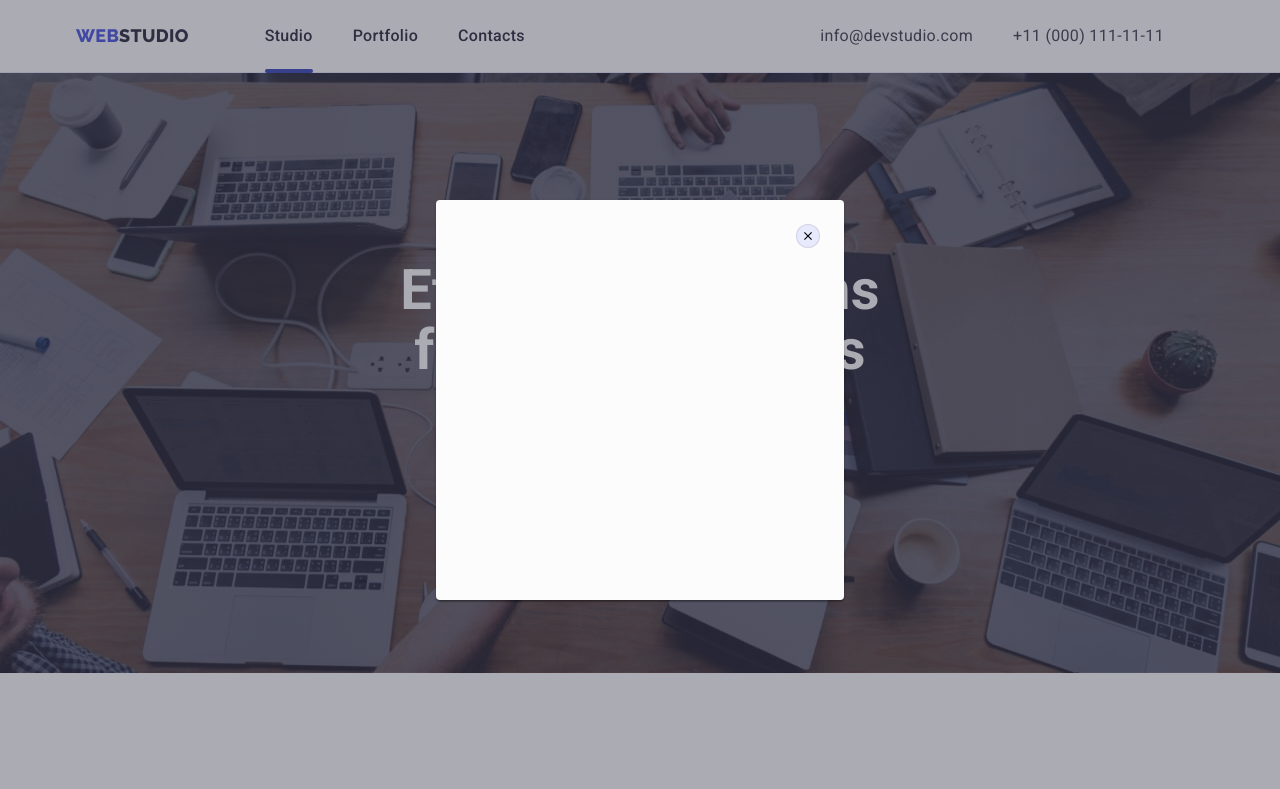
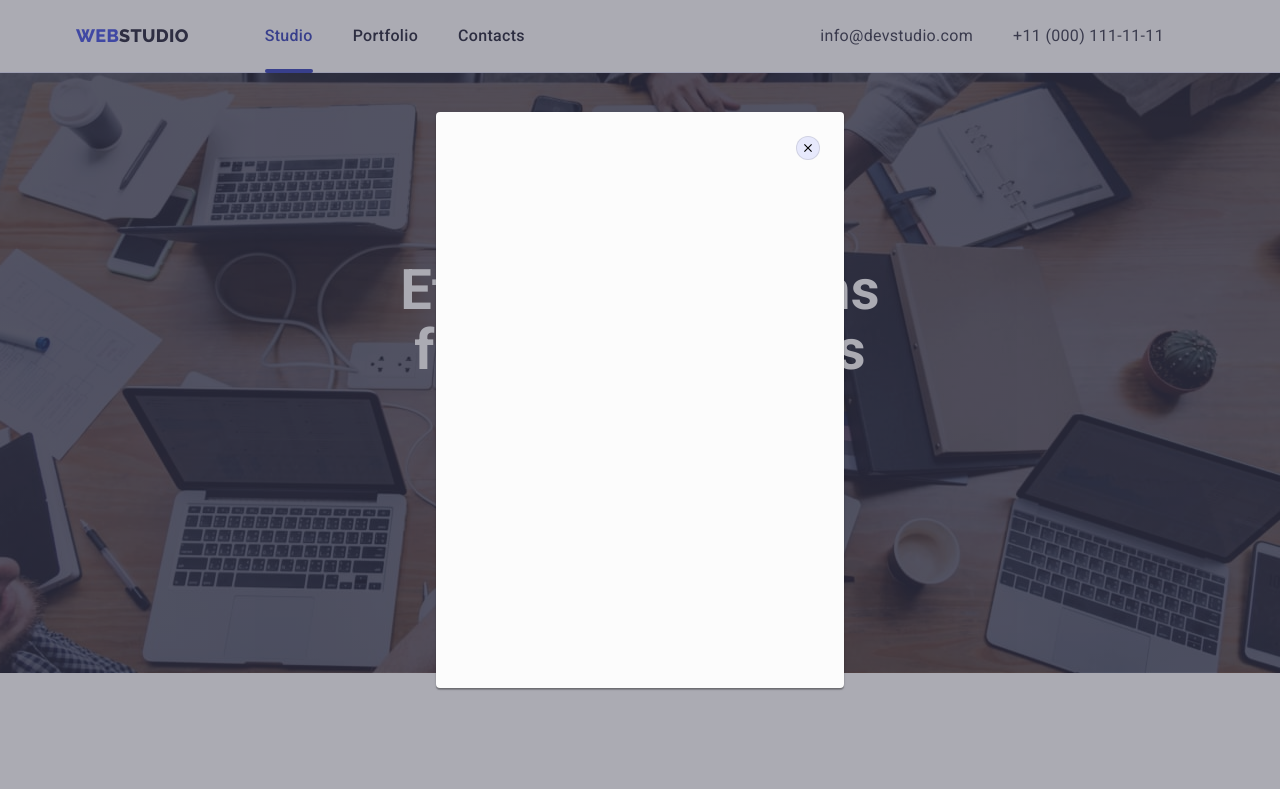
Before and after one commit to HannaBonda/goit-markup-hw-05, a plain HTML site: page index.html in a window 1280 px wide. Both pictures are taken after a click on the button "Order Service". Shown: the top 789 px of the page. Drawn offline with nearby package versions, Linux system fonts and the light colour scheme; files whose address does not match are found by name.

Commit message:
update css file

```diff
--- a/css/styles.css
+++ b/css/styles.css
@@ -96,6 +96,9 @@ body {
 }
 .menu-item {
   position: relative;
+}
+.menu-item .current {
+  color: #404bbf;
 }
 .list-link .current::after {
   content: "";
@@ -466,6 +469,7 @@ body {
   padding: 12px 24px 12px 24px;
   transition: color 250ms cubic-bezier(0.4, 0, 0.2, 1),
     background-color 250ms cubic-bezier(0.4, 0, 0.2, 1);
+  transition: border-radius 250ms cubic-bezier(0.4, 0, 0.2, 1);
 }
 .portfolio-button:hover,
 .portfolio-button:focus {
@@ -533,12 +537,14 @@ body {
   font-size: 20px;
   line-height: 1.2;
   margin-bottom: 8px;
+  color: var(--title-text-color);
 }
 
 .portfolio-list {
   font-weight: 400;
   font-size: 16px;
   line-height: 1.5;
+  color: var(--primary-text-color);
 }
 /* Modal window */
 
@@ -553,10 +559,12 @@ body {
   display: flex;
   justify-content: center;
   align-items: center;
+  transition: opacity 250ms cubic-bezier(0.4, 0, 0.2, 1),
+    visibility 250ms cubic-bezier(0.4, 0, 0.2, 1);
 }
 .modal {
   width: 408px;
-  height: 400px;
+  height: 576px;
   padding: 24px 24px;
   top: 50%;
   left: 50%;
@@ -566,9 +574,8 @@ body {
     0px 2px 1px rgba(0, 0, 0, 0.2);
   border-radius: 4px;
   position: absolute;
-  opacity: 1;
-  visibility: visible;
-  transition: transform 250ms cubic-bezier(0.4, 0, 0.2, 1);
+  transition: transform 250ms cubic-bezier(0.4, 0, 0.2, 1),
+    scale 250ms cubic-bezier(0.4, 0, 0.2, 1);
 }
 .modal-btn-close {
   display: flex;
@@ -587,6 +594,9 @@ body {
   visibility: hidden;
   pointer-events: none;
 }
+.backdrop.is-hidden .modal {
+  transform: translate(-50%, -50%) scale(0);
+}
 .modal-icon-btn {
   fill: currentColor;
 }
```
